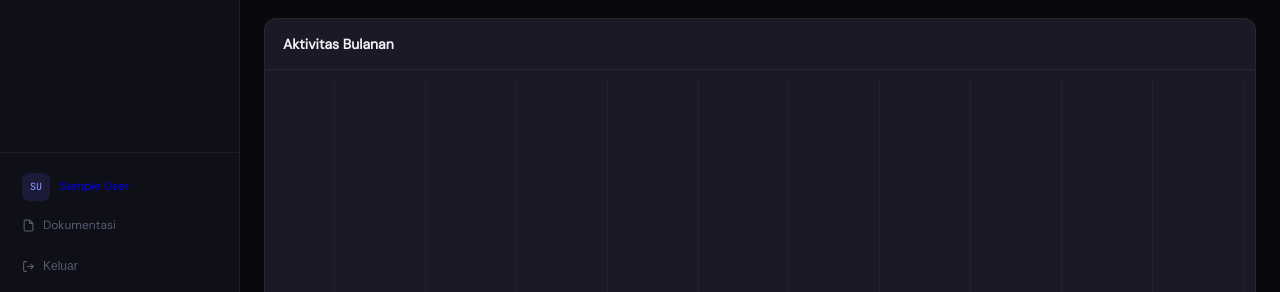
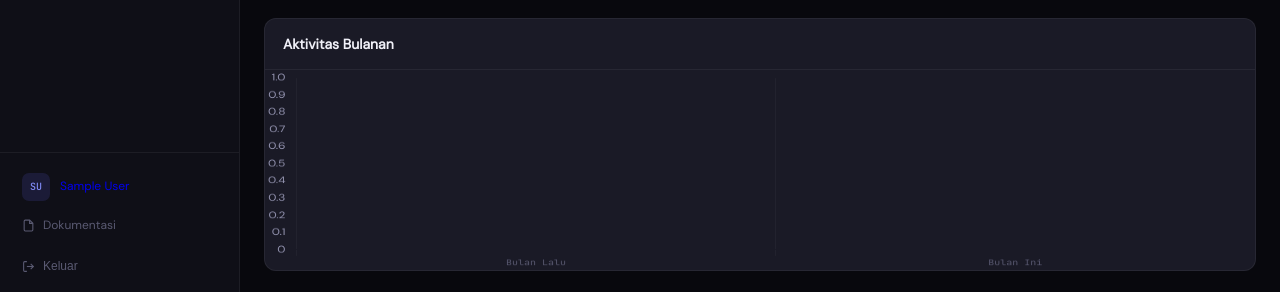
Before and after one commit to pamunqas/spk-app, a Next.js app: page /analyst/dashboard in a window 1280 px wide. Shown: the part 508-800 px from the top of the page. Built offline with nearby package versions, Linux system fonts and the light colour scheme; no server answers; the database is empty; sample sign-in values are in the browser's storage.

Commit message:
fix: fix bar chart orientation and sizing

```diff
--- a/app/globals.css
+++ b/app/globals.css
@@ -979,6 +979,7 @@ body { font-family: var(--font-body); background: var(--bg); color: var(--text);
 .dashboard-grid { display: grid; grid-template-columns: 1fr 1fr; gap: 20px; }
 .dashboard-card { background: var(--surface); border: 1px solid var(--border); border-radius: var(--r); overflow: hidden; }
 .dashboard-card.full-width { grid-column: 1 / -1; }
+.dashboard-card.full-width canvas { width: 100% !important; height: 200px !important; }
 .dashboard-card-header { display: flex; justify-content: space-between; align-items: center; padding: 14px 18px; border-bottom: 1px solid var(--border); }
 .dashboard-card-header h2 { font-size: 14px; font-weight: 600; }
 .dashboard-card-link { font-size: 12px; color: var(--primary-light); text-decoration: none; }
--- a/components/BarChart.tsx
+++ b/components/BarChart.tsx
@@ -10,7 +10,6 @@ interface BarChartProps {
 }
 
 const CHART_DEFAULTS = {
-  indexAxis: 'y' as const,
   responsive: true,
   maintainAspectRatio: false,
   plugins: {
```
